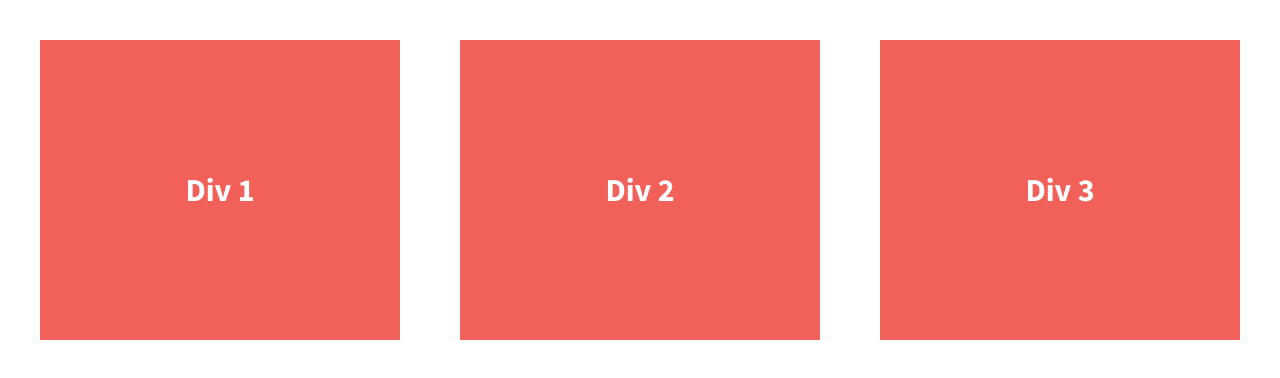
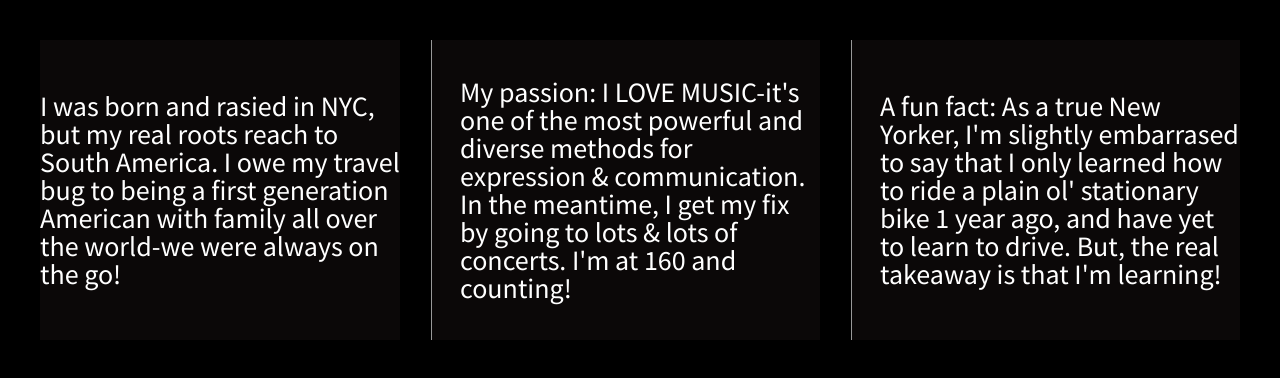
Before and after one commit to nelsonrancharan/flexbox-center-starter, a plain HTML site: page index.html in a window 1280 px wide. Drawn offline with nearby package versions, Linux system fonts and the light colour scheme.

Commit message:
created text and adjusted font, centered, and added borders

```diff
--- a/css/main.css
+++ b/css/main.css
@@ -97,7 +97,9 @@ textarea {
 
 
 html {
-  background-color: #fff;
+/*my code here */
+  background-color:#000;
+ /* background-color: #fff;*/
   height: 100%;
 }
 
@@ -111,7 +113,8 @@ body {
 .wrapper {
   /*add display:flex and set justify-content to space-between*/
   display:flex;
-  font-weight: 700;
+  /**Adjusted font weight my code**/
+  font-weight: 400;
   justify-content:space-between;
 
 }
@@ -120,18 +123,22 @@ body {
   /*give the divs a width of 30%, add display:flex, set justify-content and align-items to center*/
 
   align-items: center;
-  background-color: #f16059;
+  background-color: #0b0808;
   color: #fff;
   display:flex;
-  font-size: 1.6em;
+/**Adjusted font-size for the div's**/
+  font-size: 1.4em;
   height: 300px;
   justify-content:center;
-  line-height: 1.5em;
+  line-height: 1em;
   width:30%;
 
 
-
-
+}
+/** Border styles **/
+.div-2, .div-3 {
+    border-left: .01em solid #999;
+    padding-left: 1em;
 
 }
 
--- a/index.html
+++ b/index.html
@@ -23,13 +23,28 @@
 
         <section class="wrapper">
             <div class="div-1">
-                Div 1
+                <p>I was born and rasied in NYC, but
+                   my real roots reach to South America.
+                   I owe my travel bug to being a first
+                   generation American with family all over
+                   the world-we were always on the go!
+                </p>
             </div>
             <div class="div-2">
-                Div 2
+                <p> My passion: I LOVE MUSIC-it's one of the
+                    most powerful and diverse methods for expression
+                    & communication. In the meantime, I get my fix by
+                    going to lots & lots of concerts. I'm at 160 and
+                    counting!
+                </p>
             </div>
             <div class="div-3">
-                Div 3
+                <p> A fun fact: As a true New Yorker, I'm
+                    slightly embarrased to say that I only
+                    learned how to ride a plain ol' stationary
+                    bike 1 year ago, and have yet to learn to drive.
+                    But, the real takeaway is that I'm learning!
+                </p>
             </div>
         </section>
 
```
